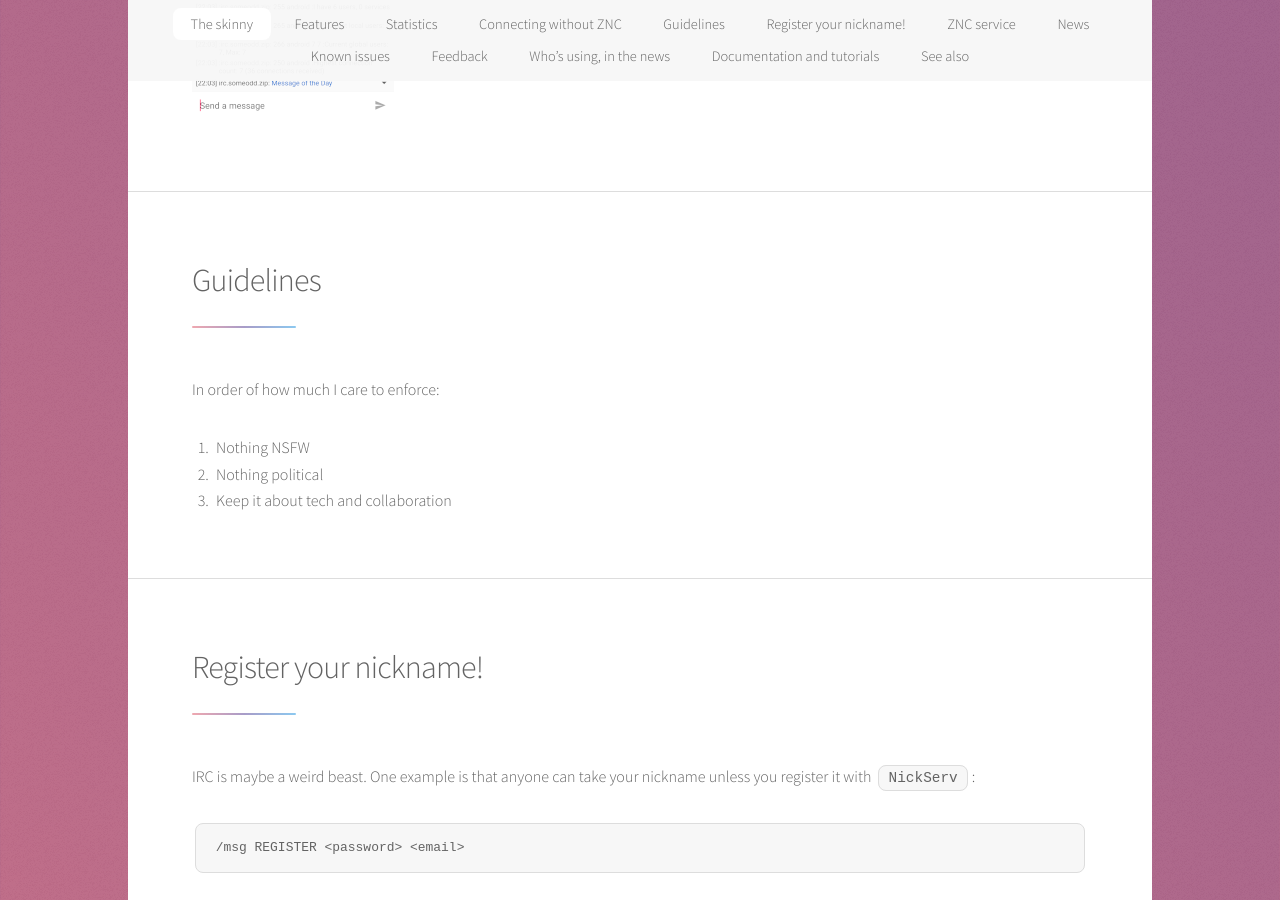
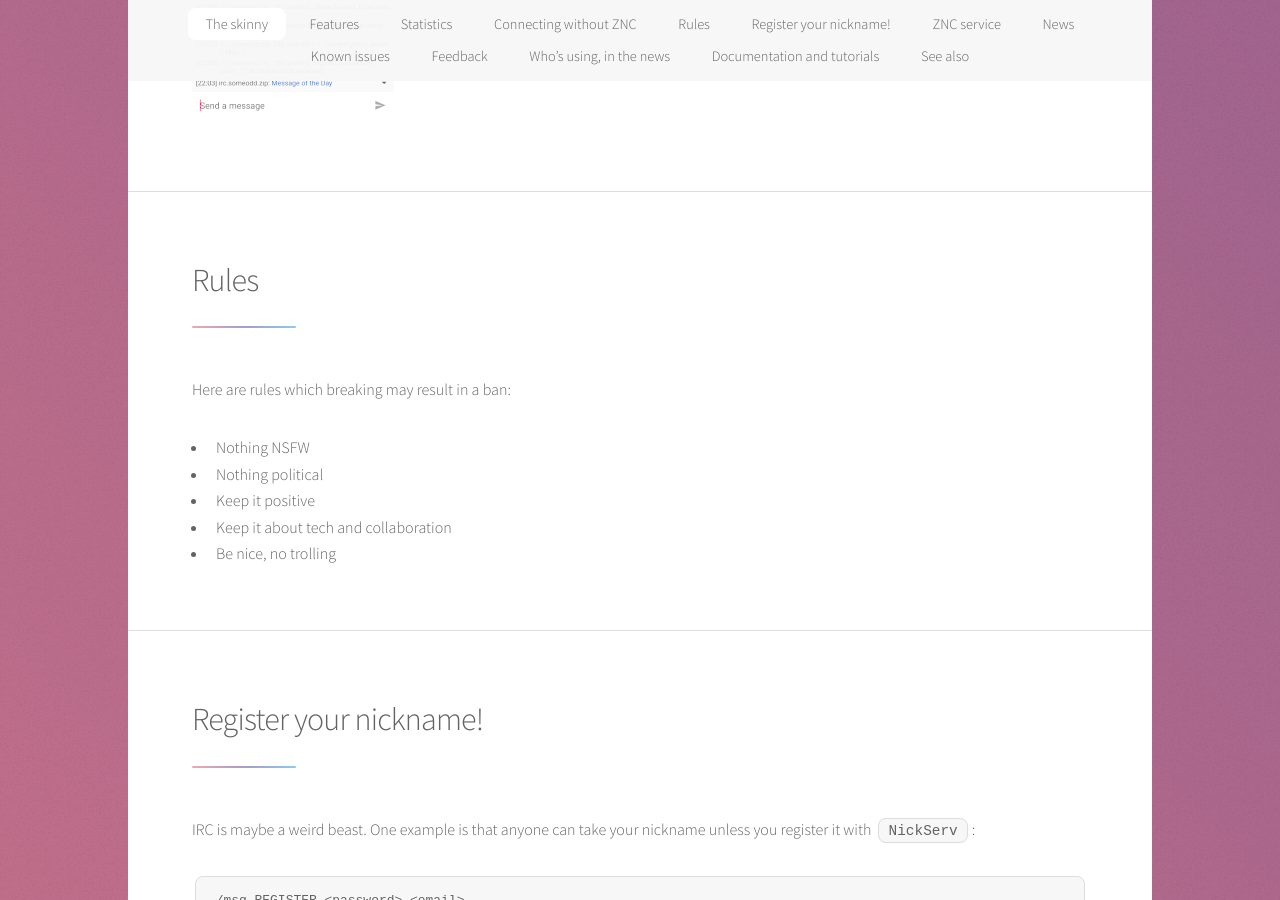
Before and after one commit to someodd/someodd.github.io, a Jekyll site: the page built from showcase/_posts/2024-04-01-irc-server.md, in a window 1280 px wide and 900 px high, scrolled down 6374 px. Built offline with Jekyll 4.4.1, drawn with Linux system fonts in a browser that asks for light colours.

Commit message:
change up the rules

```diff
--- a/showcase/_posts/2024-04-01-irc-server.md
+++ b/showcase/_posts/2024-04-01-irc-server.md
@@ -141,13 +141,15 @@ You can get Revolution IRC on F-Droid.
 
 ![Revolution IRC connected to someodd IRC](/assets/showcase/irc-server/someodd-irc-revolution-irc.png)
 
-## Guidelines
+## Rules
 
-In order of how much I care to enforce:
+Here are rules which breaking may result in a ban:
 
-1. Nothing NSFW
-1. Nothing political
-1. Keep it about tech and collaboration
+* Nothing NSFW
+* Nothing political
+* Keep it positive
+* Keep it about tech and collaboration
+* Be nice, no trolling
 
 ## Register your nickname!
 
```
